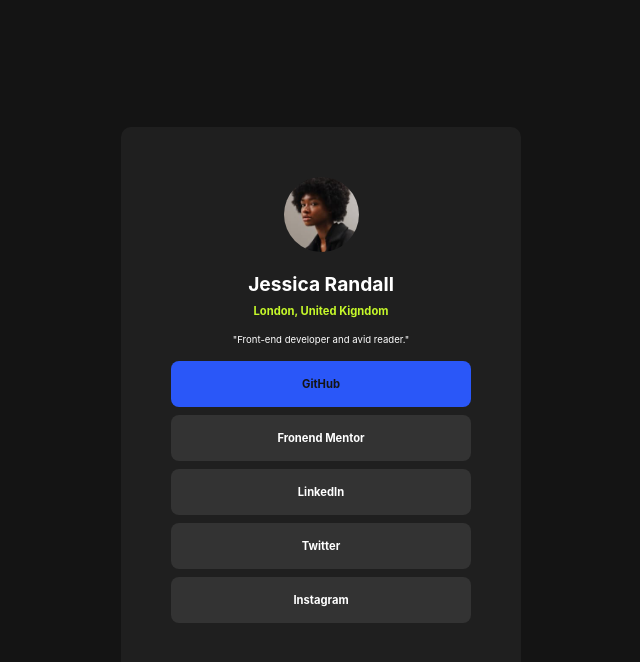
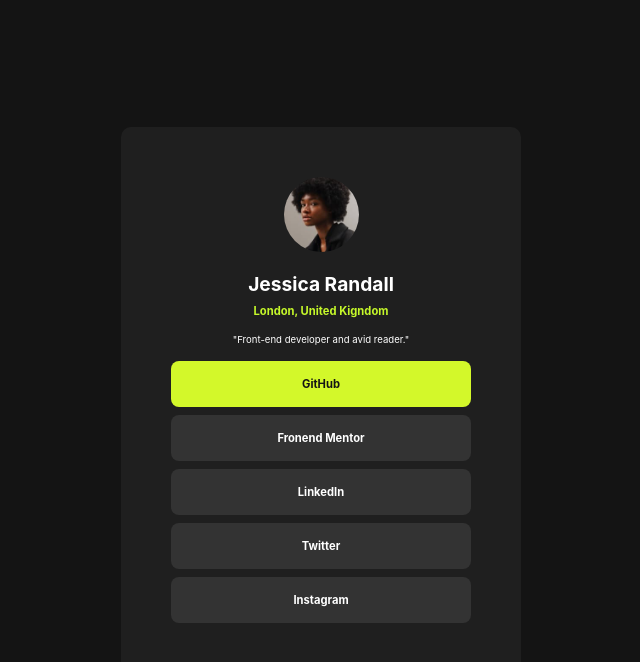
Before and after one commit to GaLiALaura/primer-proyecto, a plain HTML site: page index.html in a window 1280 px wide. In both pictures the pointer is over the button "GitHub". Shown: the whole page, without its empty margins (319-959 px from the left). Drawn offline with Linux system fonts and the light colour scheme.

Commit message:
Botones Amarillos

```diff
--- a/style.css
+++ b/style.css
@@ -68,6 +68,6 @@ body{
     transition: all 0.15s ease-in-out;
 }
 .container ul li button:hover{
-    background-color:hsl(227, 94%, 57%);
+    background-color:hsl(71, 94%, 57%);
     color: hsl(0, 0%, 8%);
 }
```
